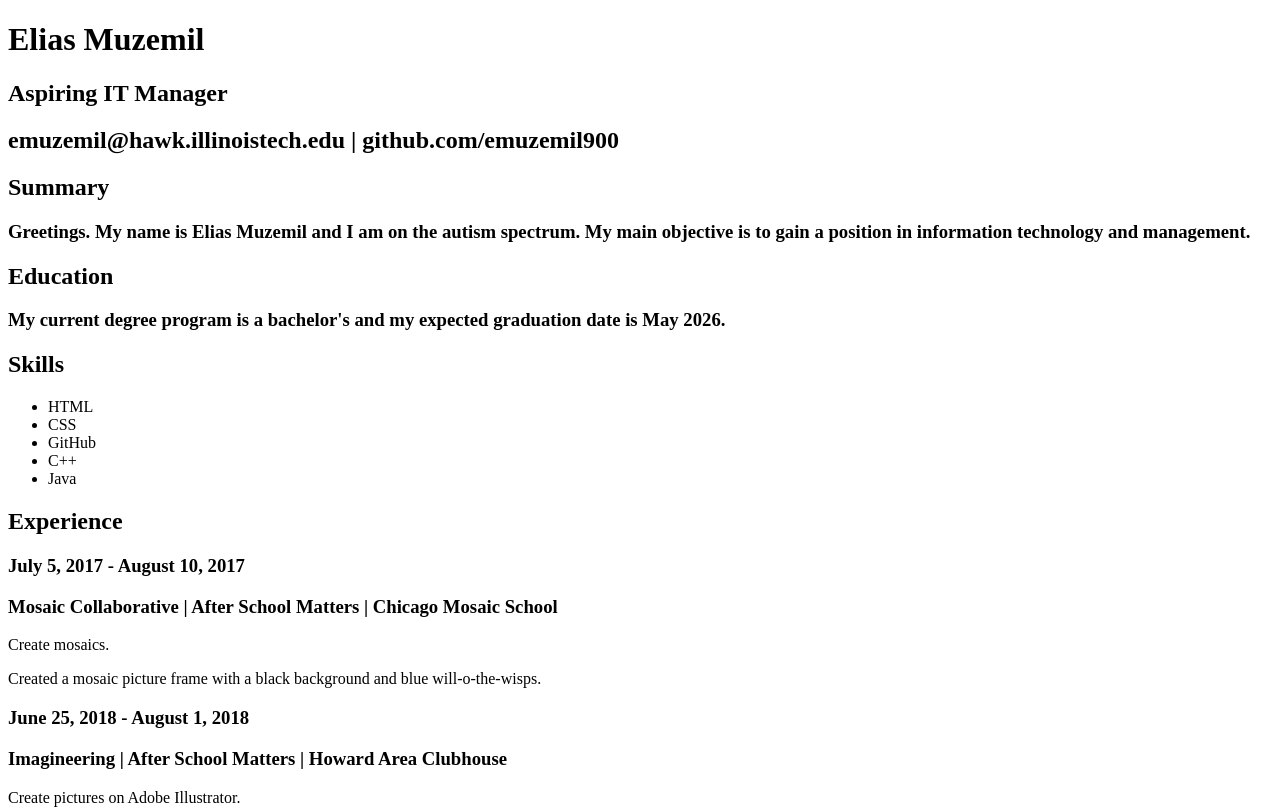
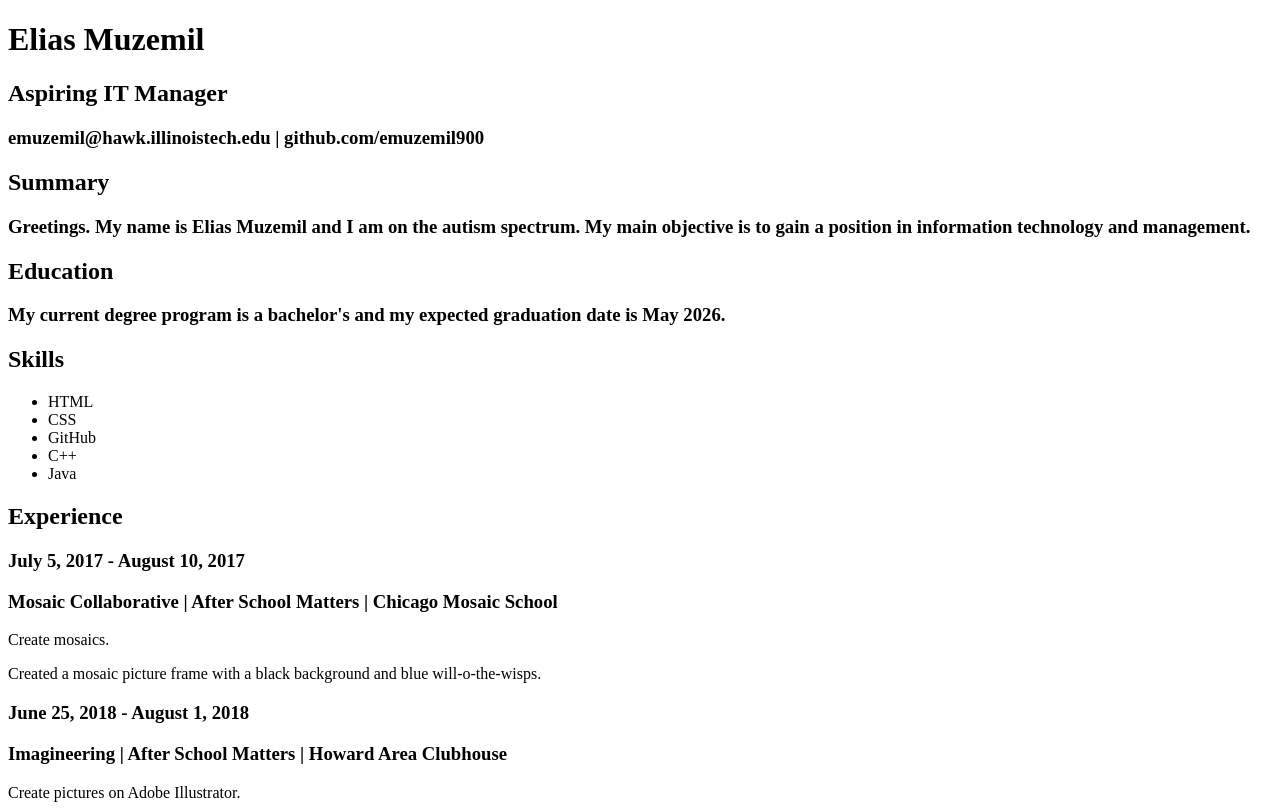
Before and after one commit to emuzemil900/Lab1-Resume, a plain HTML site: page index.html in a window 1280 px wide. Shown: the top 810 px of the page. Drawn offline with Linux system fonts and the light colour scheme.

Commit message:
Update index.html

```diff
--- a/index.html
+++ b/index.html
@@ -8,7 +8,7 @@
 <header>
   <h1>Elias Muzemil</h1>
   <h2>Aspiring IT Manager</h2>
-  <h2>emuzemil@hawk.illinoistech.edu | github.com/emuzemil900</h2>
+  <h3>emuzemil@hawk.illinoistech.edu | github.com/emuzemil900</h3>
 </header>
 <section>
   <h2>Summary</h2>
```
